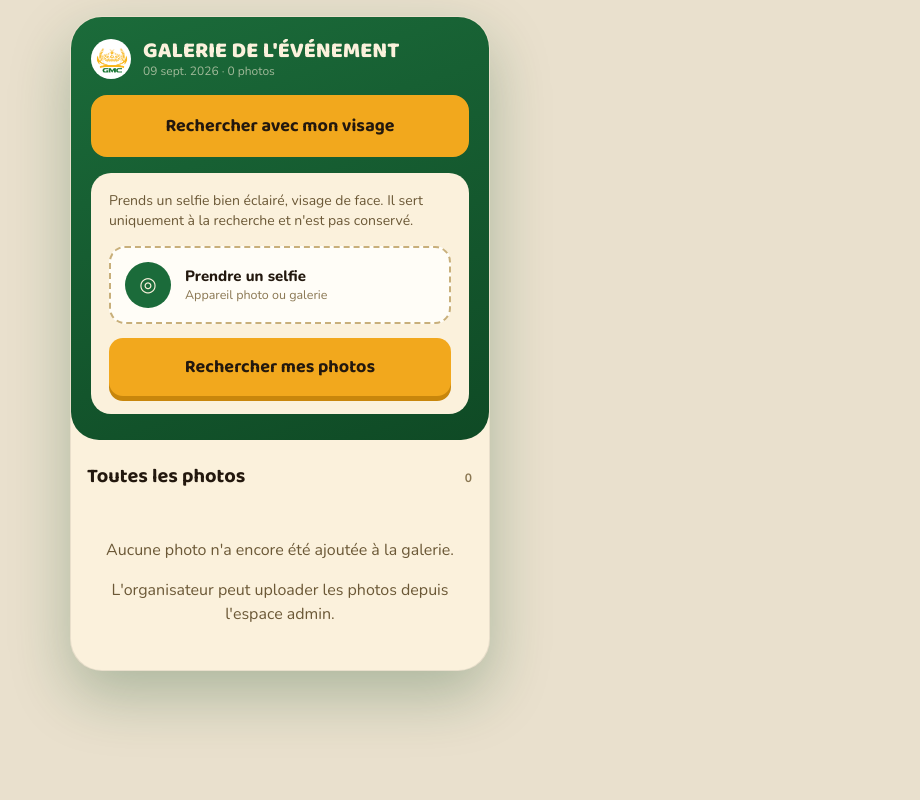
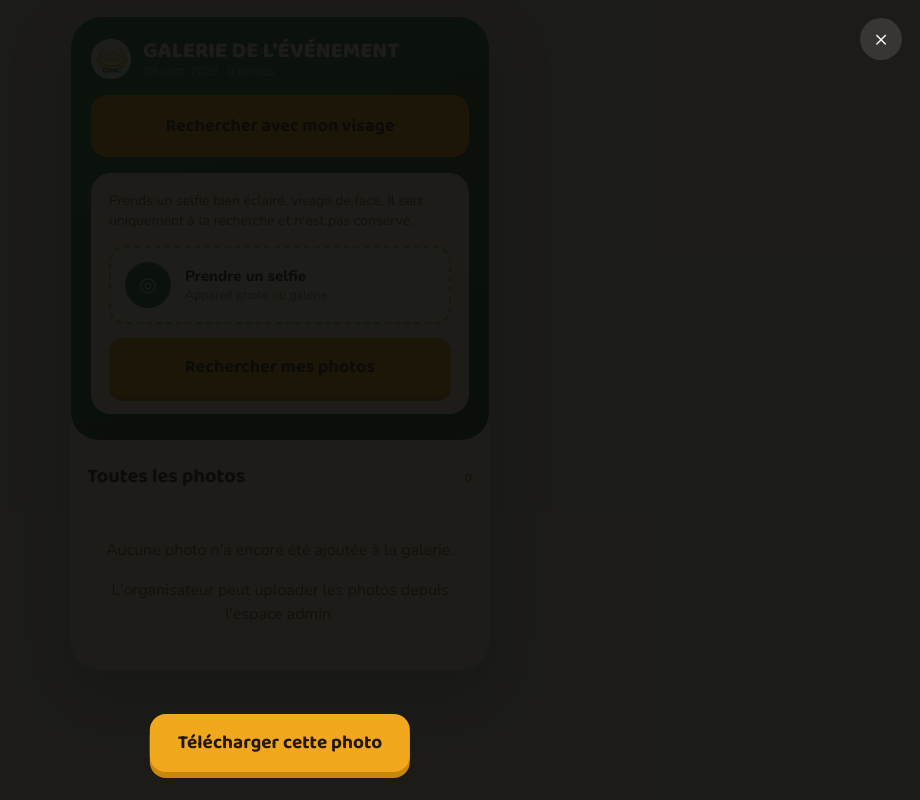
Before and after one commit to crimra/gmc-event, a FastAPI app: page /invite in a window 1280 px wide. Shown: the whole page, without its empty margins (360-1280 px from the left). Run offline with FastAPI, Linux system fonts and the light colour scheme; the visitor is signed in with stand-in values (Sample User, id 1).

Commit message:
Open photos in a lightbox with a download button
Clicking a gallery/result tile now opens the image in an in-page
overlay instead of a new tab, with a "Télécharger cette photo" button.
Also fixes an XSS-ish issue where paginated tiles injected the photo
filename into innerHTML unescaped; they're now built as DOM nodes.

Co-Authored-By: Claude Sonnet 5 <noreply@anthropic.com>

```diff
--- a/app/main.py
+++ b/app/main.py
@@ -211,7 +211,14 @@ async def search(request: Request, selfie: UploadFile = File(...), _=Depends(req
     for photo_id, score in matches:
         entry = face_index.photos.get(photo_id)
         if entry:
-            results.append({"photo_id": photo_id, "thumb_id": entry.thumb_id, "score": round(score * 100)})
+            results.append(
+                {
+                    "photo_id": photo_id,
+                    "thumb_id": entry.thumb_id,
+                    "filename": entry.original_filename,
+                    "score": round(score * 100),
+                }
+            )
 
     request.session["search_photo_ids"] = [r["photo_id"] for r in results]
 
--- a/app/static/style.css
+++ b/app/static/style.css
@@ -347,3 +347,24 @@ input::placeholder { color: #A79778; }
 .empty-note { color: var(--brown-light); font-size: 13px; text-align: center; padding: 8px 0; }
 
 .footer-note { text-align: center; color: var(--brown-light); font-size: 0.75rem; margin-top: 20px; }
+
+/* --- Visionneuse plein écran (lightbox) --- */
+.lightbox {
+  position: fixed; inset: 0; z-index: 1000;
+  background: rgba(10, 10, 8, 0.92);
+  display: flex; flex-direction: column; align-items: center; justify-content: center;
+  padding: 70px 20px 100px;
+}
+.lightbox img {
+  max-width: 100%; max-height: 100%; border-radius: 16px; object-fit: contain;
+  box-shadow: 0 20px 60px rgba(0,0,0,0.5);
+}
+.lightbox-close {
+  position: absolute; top: 18px; right: 18px; width: 42px; height: 42px; border-radius: 999px;
+  border: none; background: rgba(255,255,255,0.12); color: #fff; font-size: 22px; line-height: 1; cursor: pointer;
+}
+.lightbox-close:hover { background: rgba(255,255,255,0.22); }
+.lightbox-download {
+  position: absolute; bottom: 28px; left: 50%; transform: translateX(-50%);
+  width: auto; padding: 14px 28px; white-space: nowrap;
+}
--- a/app/templates/invite.html
+++ b/app/templates/invite.html
@@ -53,7 +53,7 @@
           {% else %}
             <div class="gallery-grid" id="galleryGrid">
               {% for photo in photos %}
-              <a href="/photo/{{ photo.photo_id }}" target="_blank" rel="noopener" class="gallery-tile">
+              <a href="/photo/{{ photo.photo_id }}" class="gallery-tile" data-photo-id="{{ photo.photo_id }}" data-filename="{{ photo.filename }}">
                 <img src="/thumb/{{ photo.thumb_id }}" loading="lazy" alt="{{ photo.filename }}">
                 <span class="cap">{{ photo.filename }}</span>
               </a>
@@ -64,6 +64,12 @@
         </div>
       </div>
     </div>
+  </div>
+
+  <div class="lightbox" id="lightbox" hidden>
+    <button type="button" class="lightbox-close" id="lightboxClose" aria-label="Fermer">×</button>
+    <img id="lightboxImg" src="" alt="">
+    <a class="btn-gold lightbox-download" id="lightboxDownload" href="#" download>Télécharger cette photo</a>
   </div>
 
   <script>
@@ -110,10 +116,18 @@
           for (const photo of data.photos) {
             const a = document.createElement('a');
             a.href = `/photo/${photo.photo_id}`;
-            a.target = '_blank';
-            a.rel = 'noopener';
             a.className = 'gallery-tile';
-            a.innerHTML = `<img src="/thumb/${photo.thumb_id}" loading="lazy" alt="${photo.filename}"><span class="cap">${photo.filename}</span>`;
+            a.dataset.photoId = photo.photo_id;
+            a.dataset.filename = photo.filename;
+            const img = document.createElement('img');
+            img.src = `/thumb/${photo.thumb_id}`;
+            img.loading = 'lazy';
+            img.alt = photo.filename;
+            const cap = document.createElement('span');
+            cap.className = 'cap';
+            cap.textContent = photo.filename;
+            a.appendChild(img);
+            a.appendChild(cap);
             grid.appendChild(a);
           }
           loadMoreBtn.dataset.offset = offset + data.photos.length;
@@ -129,6 +143,32 @@
         }
       });
     }
+
+    const lightbox = document.getElementById('lightbox');
+    const lightboxImg = document.getElementById('lightboxImg');
+    const lightboxDownload = document.getElementById('lightboxDownload');
+
+    function openLightbox(photoId, filename) {
+      lightboxImg.src = `/photo/${photoId}`;
+      lightboxDownload.href = `/photo/${photoId}`;
+      lightboxDownload.download = filename || 'photo.jpg';
+      lightbox.hidden = false;
+    }
+    function closeLightbox() {
+      lightbox.hidden = true;
+      lightboxImg.src = '';
+    }
+
+    document.addEventListener('click', (e) => {
+      const tile = e.target.closest('.gallery-tile');
+      if (tile) {
+        e.preventDefault();
+        openLightbox(tile.dataset.photoId, tile.dataset.filename);
+      }
+    });
+    document.getElementById('lightboxClose').addEventListener('click', closeLightbox);
+    lightbox.addEventListener('click', (e) => { if (e.target === lightbox) closeLightbox(); });
+    document.addEventListener('keydown', (e) => { if (e.key === 'Escape') closeLightbox(); });
   </script>
 </body>
 </html>
```
Also changed, not shown: app/templates/results.html (+36 -2 lines).
